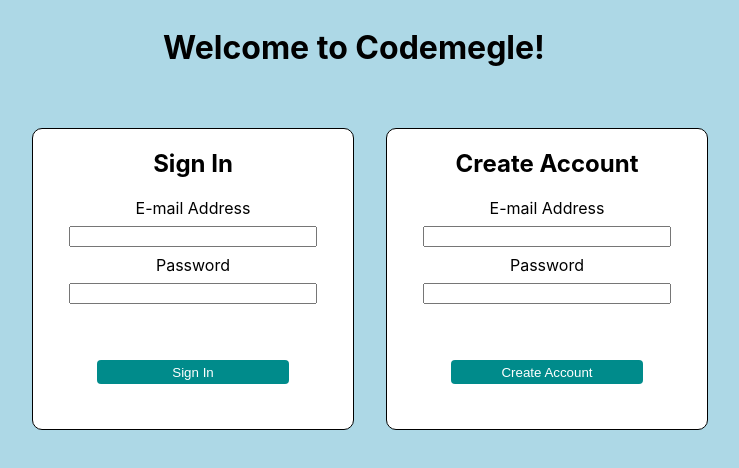
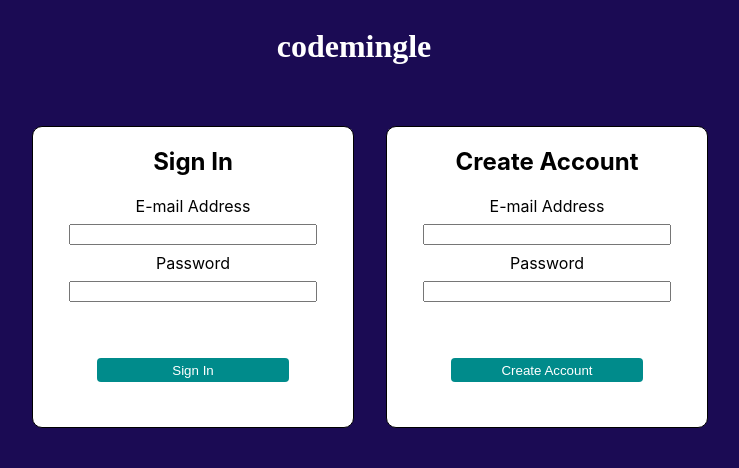
Before and after one commit to TanyaNaveen/TreeHacks-2023, a React (Create React App) app in the folder codemegle/: page / in a window 1280 px wide. Shown: the top 468 px of the page, without its empty margins (286-1025 px from the left). Built offline with nearby package versions, Linux system fonts and the light colour scheme.

Commit message:
updates to login page

```diff
--- a/codemegle/src/routes/Login/login.component.jsx
+++ b/codemegle/src/routes/Login/login.component.jsx
@@ -42,7 +42,7 @@
 
     return (
         <div className="page">
-            <h1 className="title">Welcome to Codemegle!</h1>
+            <h1 className="title">codemingle</h1>
             <div className="row">
 
                 <div className="login col card">
--- a/codemegle/src/routes/Login/login.styles.css
+++ b/codemegle/src/routes/Login/login.styles.css
@@ -1,10 +1,14 @@
 body {
-    background-color: lightblue;
+    background-color: #1B0B54;
 }
 
 
 .title {
     margin-top: 1.75rem;
+    color: white;
+    font-family: 'Source Serif Pro';
+    text-emphasis: none;
+
 }
 
 .row {
```
Also changed, not shown: codemegle/src/logo.png (added).
